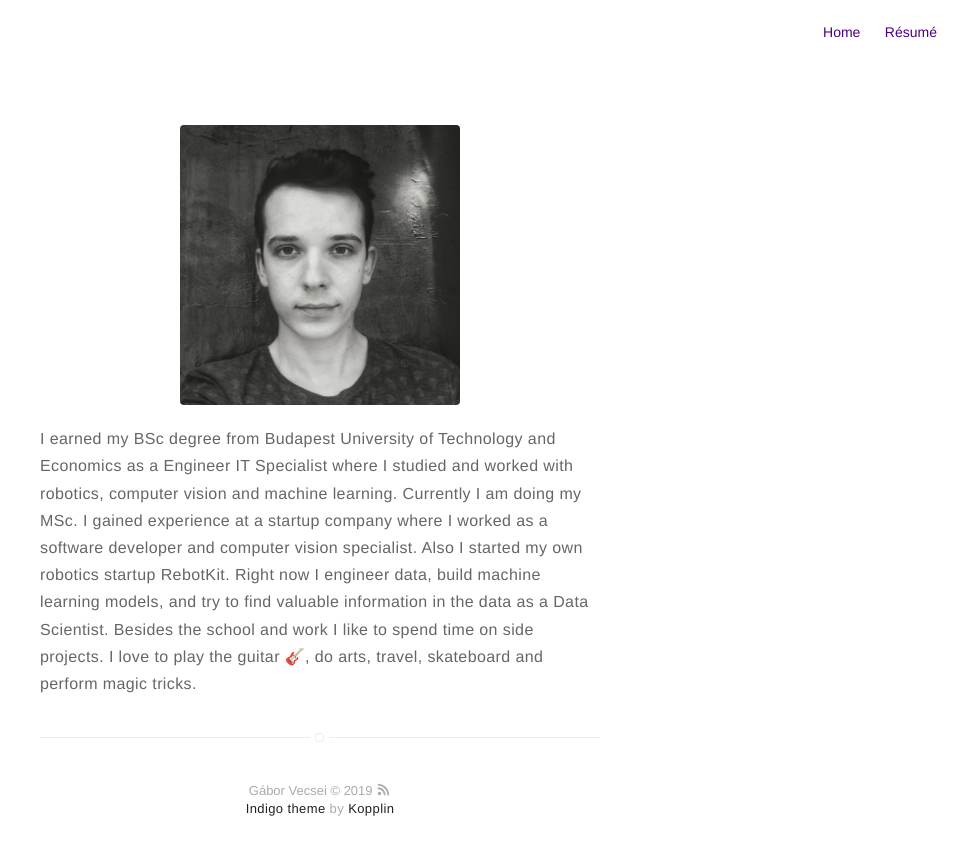
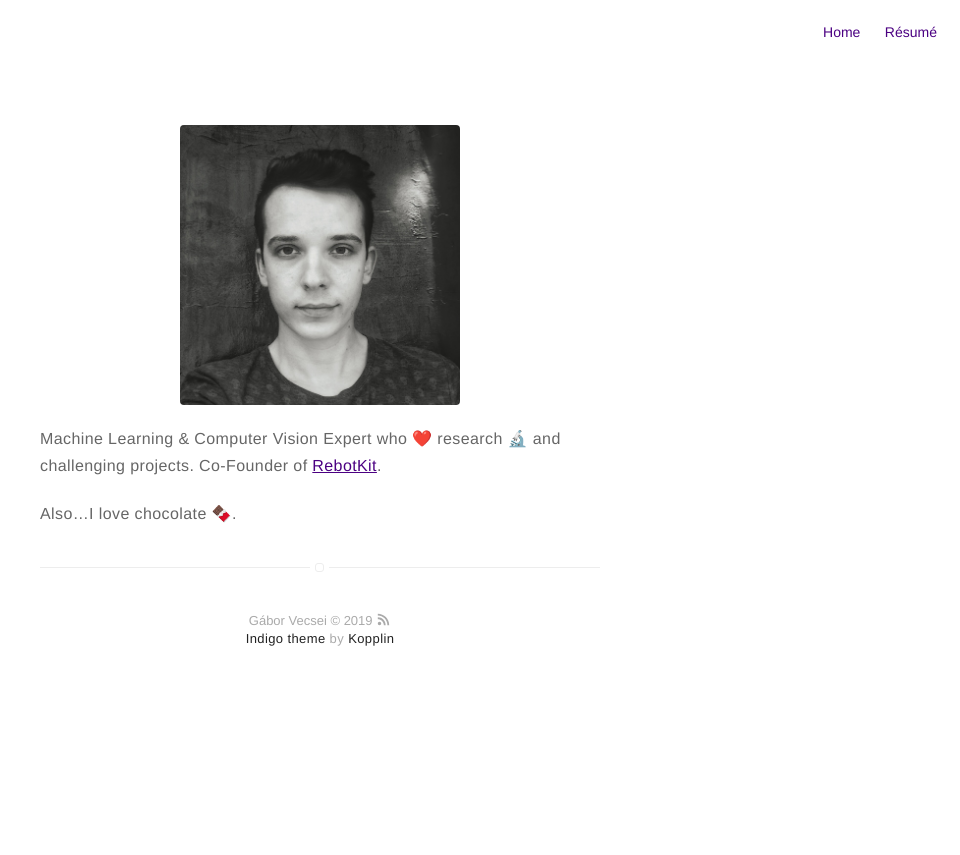
Before and after one commit to gaborvecsei/gaborvecsei.github.io, a Jekyll site: the page built from about.md, in a window 1280 px wide. Shown: the top 855 px of the page, without its empty margins (320-1280 px from the left). Built offline with Jekyll 4.4.1, drawn with Linux system fonts in a browser that asks for light colours.

Commit message:
updated about me description

```diff
--- a/about.md
+++ b/about.md
@@ -4,4 +4,7 @@ layout: page
 ---
 ![Profile Image]({{ site.url }}/{{ site.picture }})
 
-<p>I earned my BSc degree from Budapest University of Technology and Economics as a Engineer IT Specialist where I studied and worked with robotics, computer vision and machine learning. Currently I am doing my MSc. I gained experience at a startup company where I worked as a software developer and computer vision specialist. Also I started my own robotics startup RebotKit. Right now I engineer data, build machine learning models, and try to find valuable information in the data as a Data Scientist. Besides the school and work I like to spend time on side projects. I love to play the guitar 🎸, do arts, travel, skateboard and perform magic tricks.</p>
+Machine Learning & Computer Vision Expert who ❤️ research 🔬 and challenging  projects.
+Co-Founder of [RebotKit](https://rebotkit.net).
+
+Also...I love chocolate 🍫.
```
